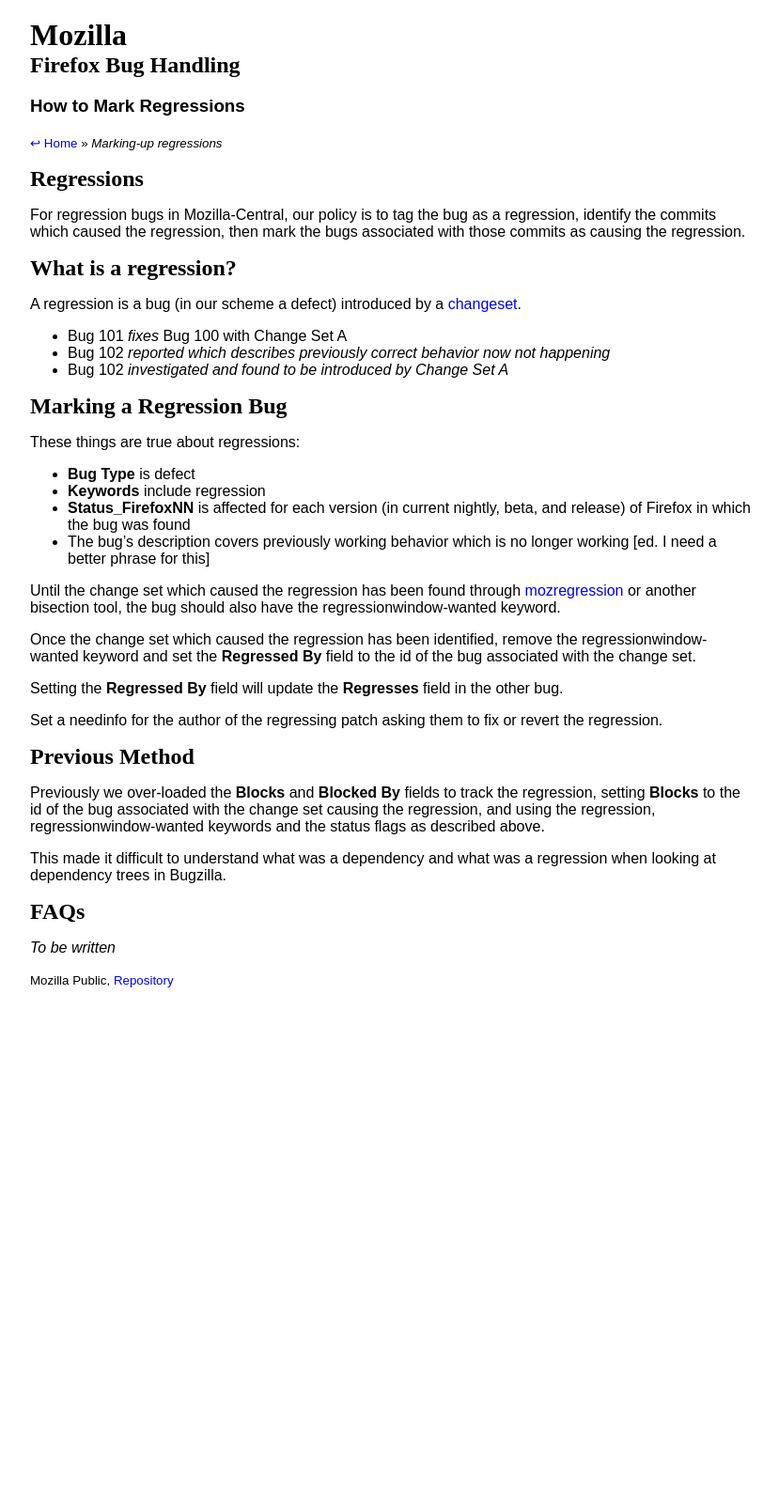
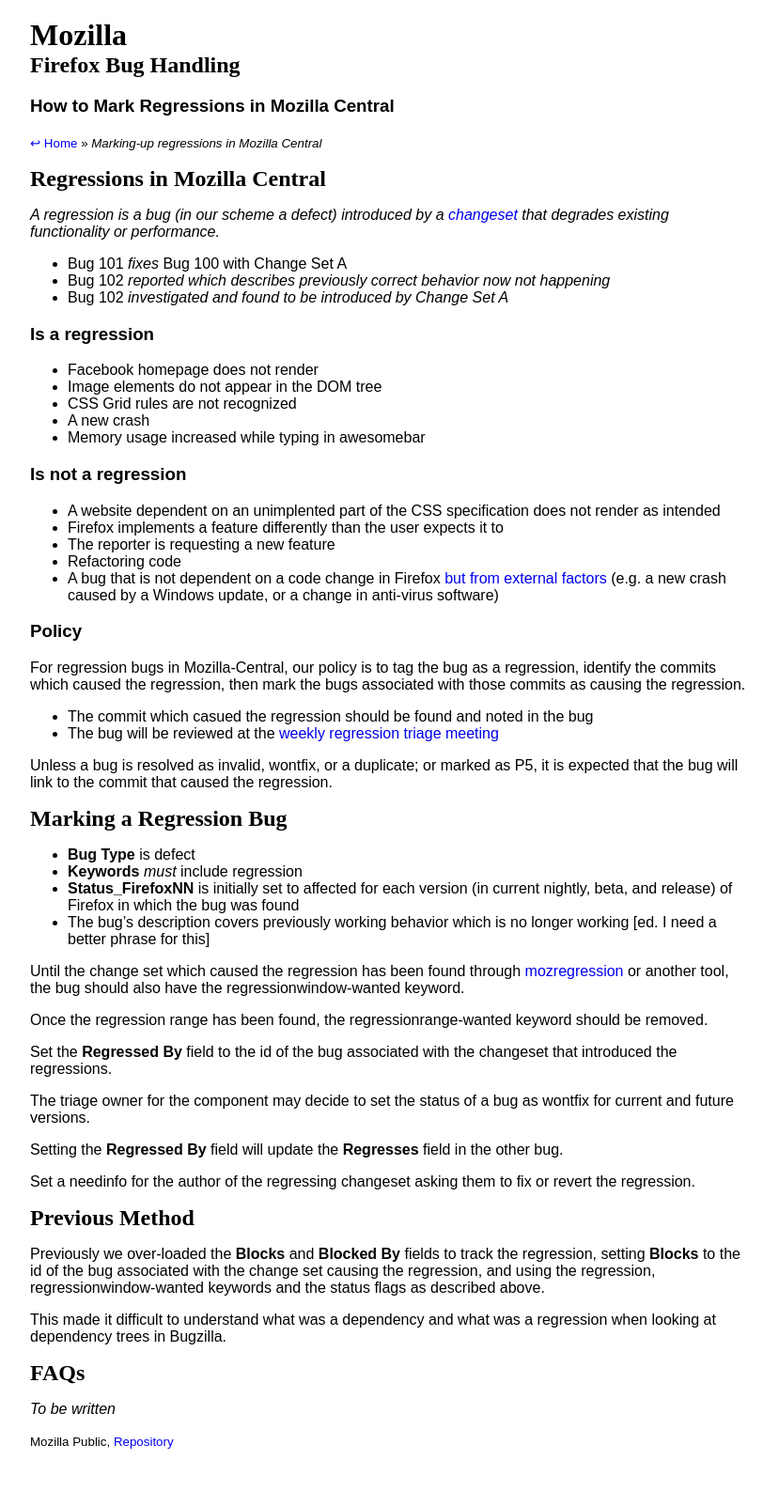
Before and after one commit to mozilla/bug-handling, a Jekyll site: the page built from _policies/regressions.md, in a window 1280 px wide. Shown: the whole page at 94% size, without its empty margins (224-1053 px from the left). Built offline with Jekyll 4.4.1, drawn with Linux system fonts in a browser that asks for light colours; some web fonts are replaced; before the commit the page ends 1113 px from its top, so only the background shows below that.

Commit message:
Merge text from abandoned branch
#16 had language we want to use in the regression documentation

```diff
--- a/_policies/regressions.md
+++ b/_policies/regressions.md
@@ -1,38 +1,61 @@
 ---
-title: How to Mark Regressions
+title: How to Mark Regressions in Mozilla Central
 layout: policy
 published: true
-description: Marking-up regressions
+description: Marking-up regressions in Mozilla Central
 ---
 
-## Regressions
+## Regressions in Mozilla Central
 
-For regression bugs in Mozilla-Central, our policy is to tag the bug as a regression, identify the commits which caused the regression, then mark the bugs associated with those commits as causing the regression.
-
-## What is a regression?
-
-A regression is a bug (in our scheme a `defect`) introduced by a [changeset](https://en.wikipedia.org/wiki/Changeset).
+_A regression is a bug (in our scheme a `defect`) introduced by a [changeset](https://en.wikipedia.org/wiki/Changeset) that degrades existing functionality or performance._
 
 - Bug 101 *fixes* Bug 100 with Change Set A
 - Bug 102 *reported which describes previously correct behavior now not happening*
 - Bug 102 *investigated and found to be introduced by Change Set A*
 
+### Is a regression
+
+* Facebook homepage does not render
+* Image elements do not appear in the DOM tree
+* CSS Grid rules are not recognized
+* A new crash
+* Memory usage increased while typing in awesomebar
+
+### Is not a regression
+
+* A website dependent on an unimplented part of the CSS specification does not render as intended
+* Firefox implements a feature differently than the user expects it to
+* The reporter is requesting a new feature
+* Refactoring code
+* A bug that is not dependent on a code change in Firefox [but from external factors](https://bugzilla.mozilla.org/describecomponents.cgi?product=External%20Software%20Affecting%20Firefox) (e.g. a new crash caused by a Windows update, or a change in anti-virus software)
+
+### Policy
+
+For regression bugs in Mozilla-Central, our policy is to tag the bug as a regression, identify the commits which caused the regression, then mark the bugs associated with those commits as causing the regression.
+
+* The commit which casued the regression should be found and noted in the bug
+* The bug will be reviewed at the [weekly regression triage meeting](https://wiki.mozilla.org/Platform#Weekly_Regression_Triage_Meeting)
+
+Unless a bug is resolved as invalid, wontfix, or a duplicate; or marked as P5, it is expected that the bug will link to the commit that caused the regression.
+
 ## Marking a Regression Bug
 
-These things are true about regressions:
-
 - **Bug Type** is `defect`
-- **Keywords** include `regression`
-- **Status_FirefoxNN** is `affected` for each version (in current nightly, beta, and release) of Firefox in which the bug was found
+- **Keywords** _must_ include `regression`
+- **Status_FirefoxNN** is initially set to `affected` for each version (in current nightly, beta, and release) of Firefox in which the bug was found
 - The bug's description covers previously working behavior which is no longer working [ed. I need a better phrase for this]
 
-Until the change set which caused the regression has been found through [mozregression](https://mozilla.github.io/mozregression/) or another bisection tool, the bug should also have the `regressionwindow-wanted` keyword.
+Until the change set which caused the regression has been found through [mozregression](https://mozilla.github.io/mozregression/) or another tool, the bug should also have the `regressionwindow-wanted` keyword.
 
-Once the change set which caused the regression has been identified, remove the `regressionwindow-wanted` keyword and set the **Regressed By** field to the id of the bug associated with the change set.
+Once the regression range has been found, the `regressionrange-wanted` keyword should be removed.
+
+Set the **Regressed By** field to the id of the bug associated with the changeset that introduced the regressions.
+
+The triage owner for the component may decide to set the status of a bug as `wontfix` for current and future versions.
 
 Setting the **Regressed By** field will update the **Regresses** field in the other bug.
 
-Set a needinfo for the author of the regressing patch asking them to fix or revert the regression.
+Set a needinfo for the author of the regressing changeset asking them to fix or revert the regression.
 
 ## Previous Method
 
```
